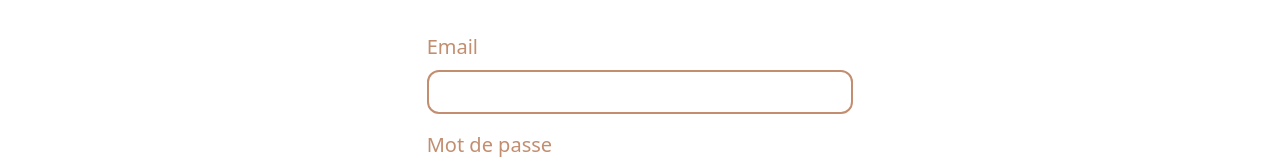
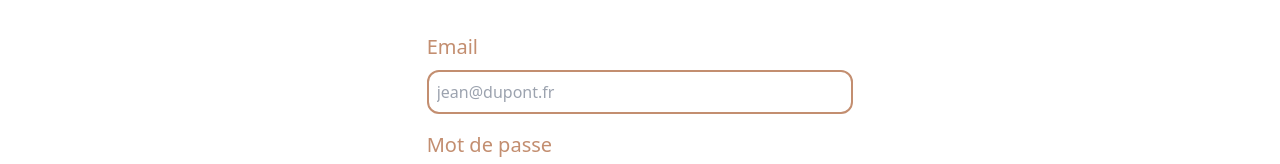
Before and after one commit to Rukkyaa/MazeWarriors, a React (Vite) app in the folder frontend/: page /login in a window 1280 px wide. Shown: the part 340-504 px from the top of the page. Built offline with nearby package versions, Linux system fonts and the light colour scheme.

Commit message:
feat(login): add a placeholder for the email

```diff
--- a/frontend/src/pages/login/Login.tsx
+++ b/frontend/src/pages/login/Login.tsx
@@ -42,6 +42,7 @@ export default function Login() {
             label="Email"
             name="email"
             type="email"
+            placeholder="jean@dupont.fr"
             errorMessage={errors.email?.message}
             register={loginMethods.register}
             onInputChange={(value) => setEmail(value)}
@@ -74,6 +75,7 @@ export default function Login() {
 interface InputWithLabelProps {
   label: string;
   name: "email" | "password";
+  placeholder?: string;
   type: string;
   errorMessage?: string;
   register: UseFormRegister<LoginSchema>;
@@ -83,6 +85,7 @@ interface InputWithLabelProps {
 const InputWithLabel = ({
   label,
   name,
+  placeholder,
   type,
   errorMessage,
   register,
@@ -99,6 +102,7 @@ const InputWithLabel = ({
       <input
         type={type}
         id={name}
+        placeholder={placeholder}
         className="border-[.15rem] text-brown-500 border-brown-500 rounded-xl p-[0.5rem] focus:text-brown-700 focus:border-brown-700 focus:outline-none"
         {...register(name, {})}
         onChange={(e) => onInputChange(e.target.value)}
```
